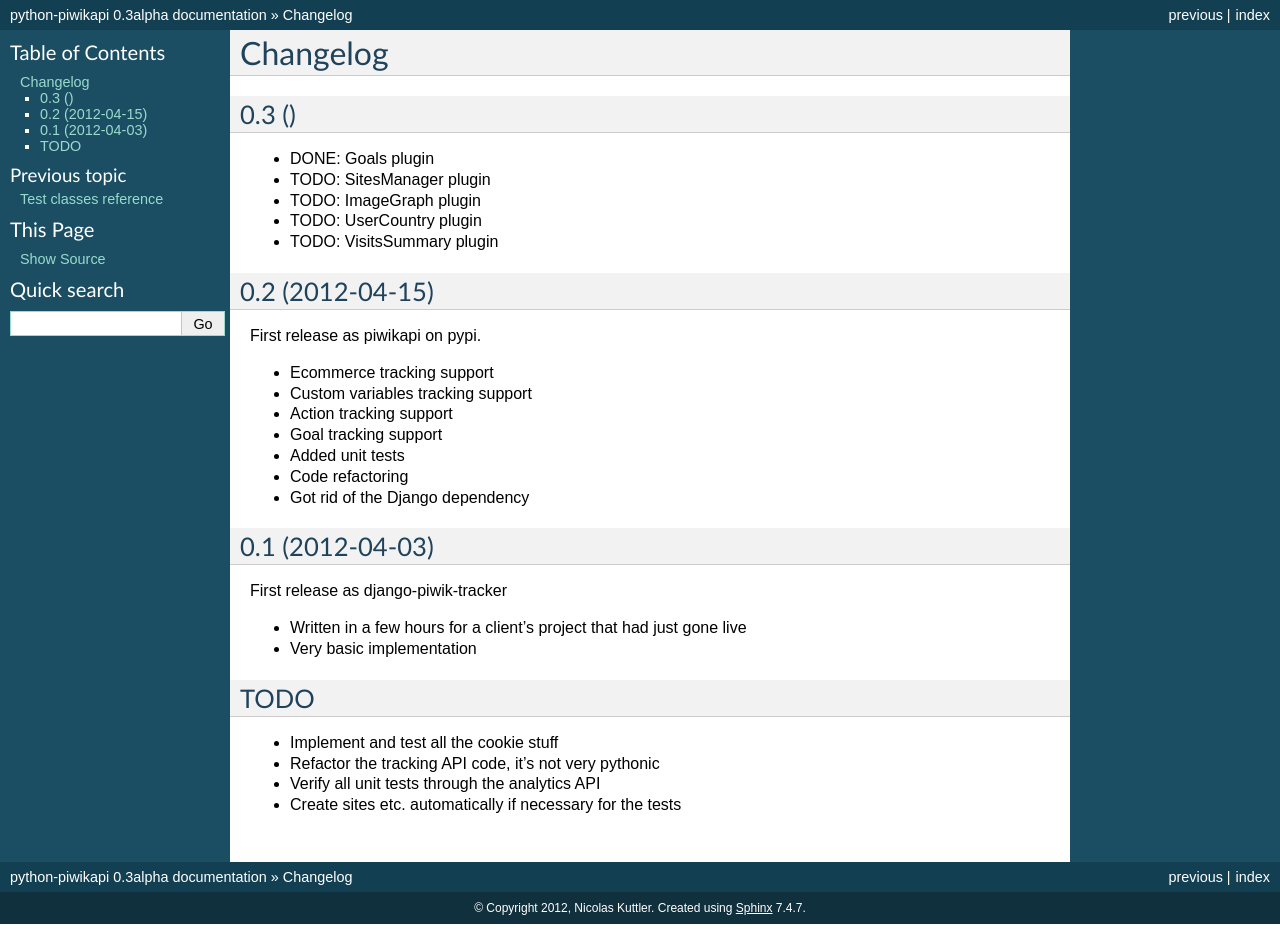
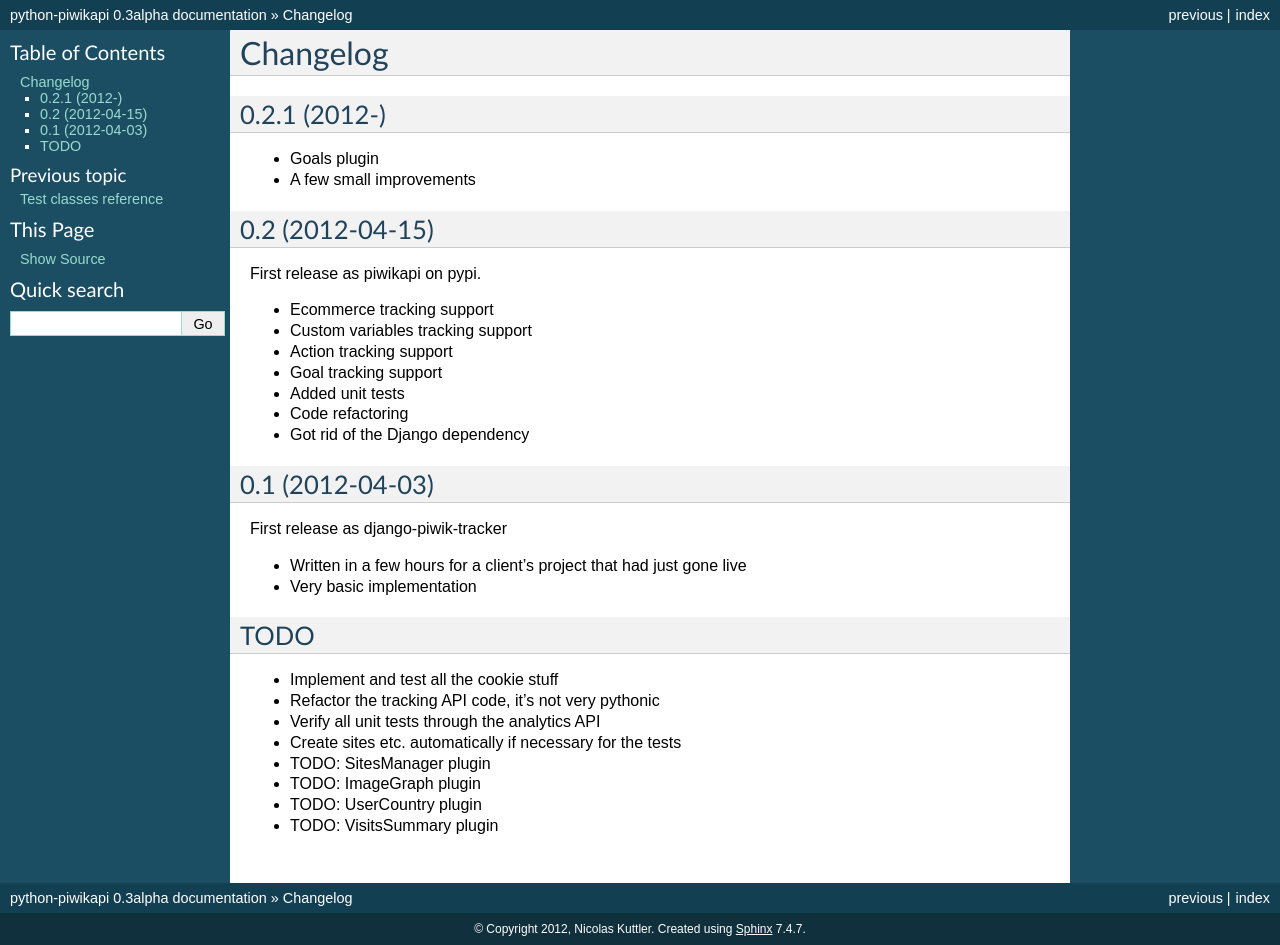
Before and after one commit to matomo-org/piwik-python-api, a Sphinx documentation site: the page built from doc/changelog.rst, in a window 1280 px wide. Built offline with Sphinx 7.4.7, drawn with Linux system fonts in a browser that asks for light colours; before the commit the page ends 924 px from its top, so only the background shows below that.

Commit message:
Doc update

```diff
--- a/doc/changelog.rst
+++ b/doc/changelog.rst
@@ -1,14 +1,11 @@
 Changelog
 =========
 
-0.3 ()
-------
+0.2.1 (2012-)
+----------------
 
-- DONE: Goals plugin
-- TODO: SitesManager plugin
-- TODO: ImageGraph plugin
-- TODO: UserCountry plugin
-- TODO: VisitsSummary plugin
+- Goals plugin
+- A few small improvements
 
 0.2 (2012-04-15)
 ----------------
```
Also changed, not shown: other parts of doc/changelog.rst (+4 -0 lines).
